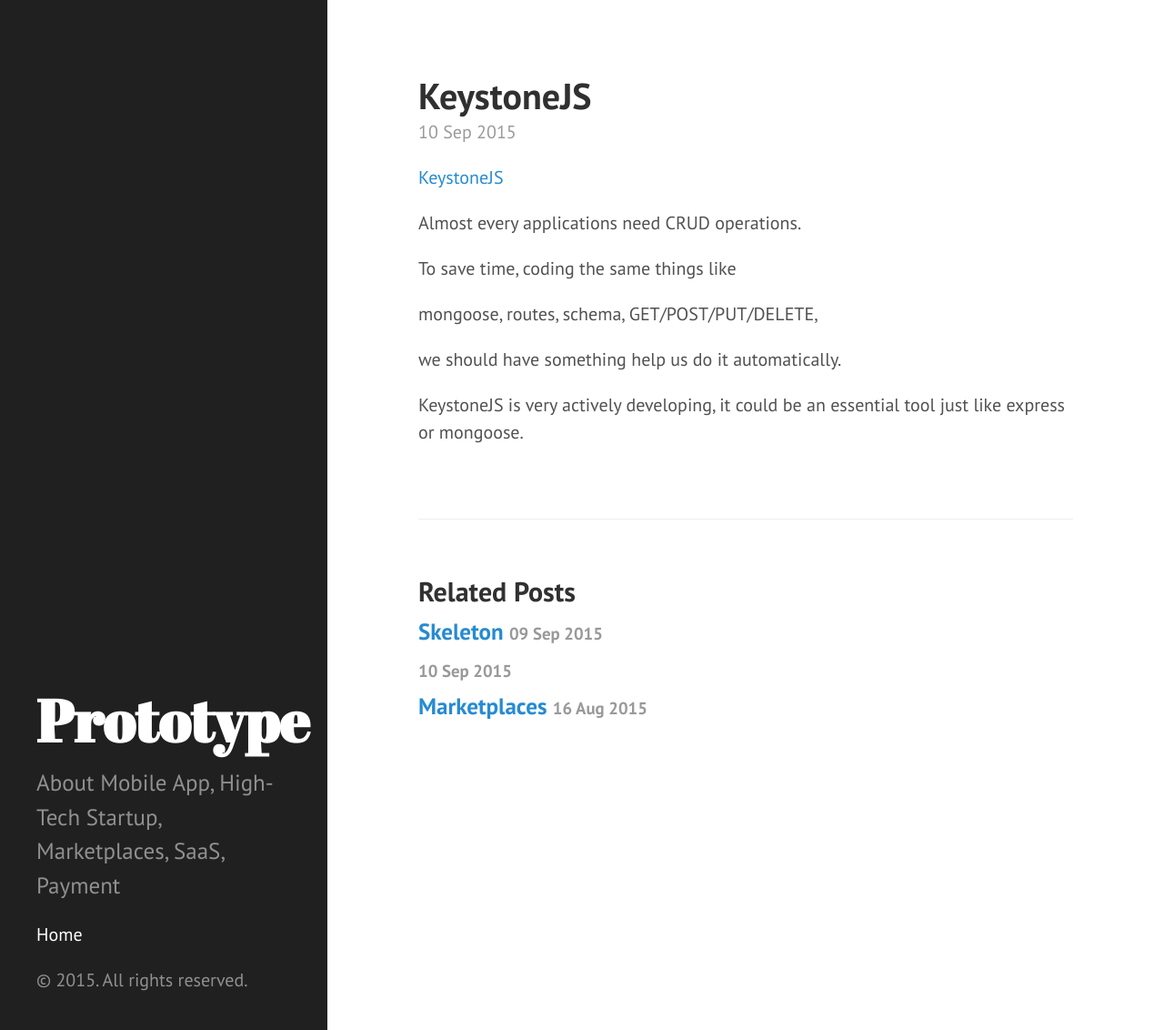
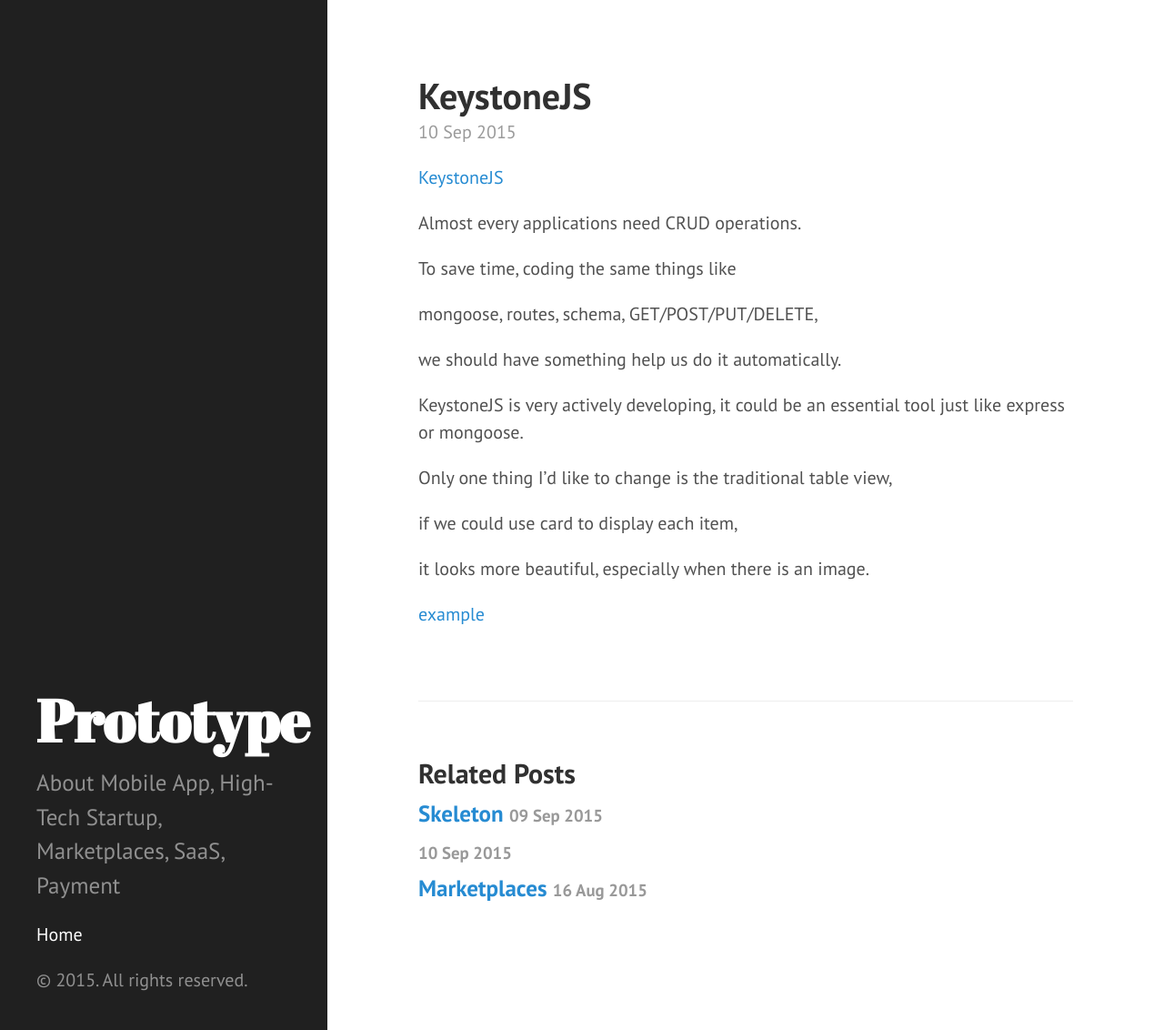
Before and after one commit to jiunwu/_outdated_jiunwu.github.io, a Jekyll site: the page built from _posts/2015-09-10-keystonejs.markdown, in a window 1280 px wide and 1132 px high. Shown: the whole window at 91% size. Built offline with Jekyll 4.4.1, drawn with Linux system fonts in a browser that asks for light colours.

Commit message:
Post update: KeystoneJS

```diff
--- a/_posts/2015-09-10-keystonejs.markdown
+++ b/_posts/2015-09-10-keystonejs.markdown
@@ -14,3 +14,11 @@ mongoose, routes, schema, GET/POST/PUT/DELETE,
 we should have something help us do it automatically.
 
 KeystoneJS is very actively developing, it could be an essential tool just like express or mongoose.
+
+Only one thing I'd like to change is the traditional table view,
+
+if we could use card to display each item,
+
+it looks more beautiful, especially when there is an image.
+
+[example](http://materializecss.com/cards.html)
```
